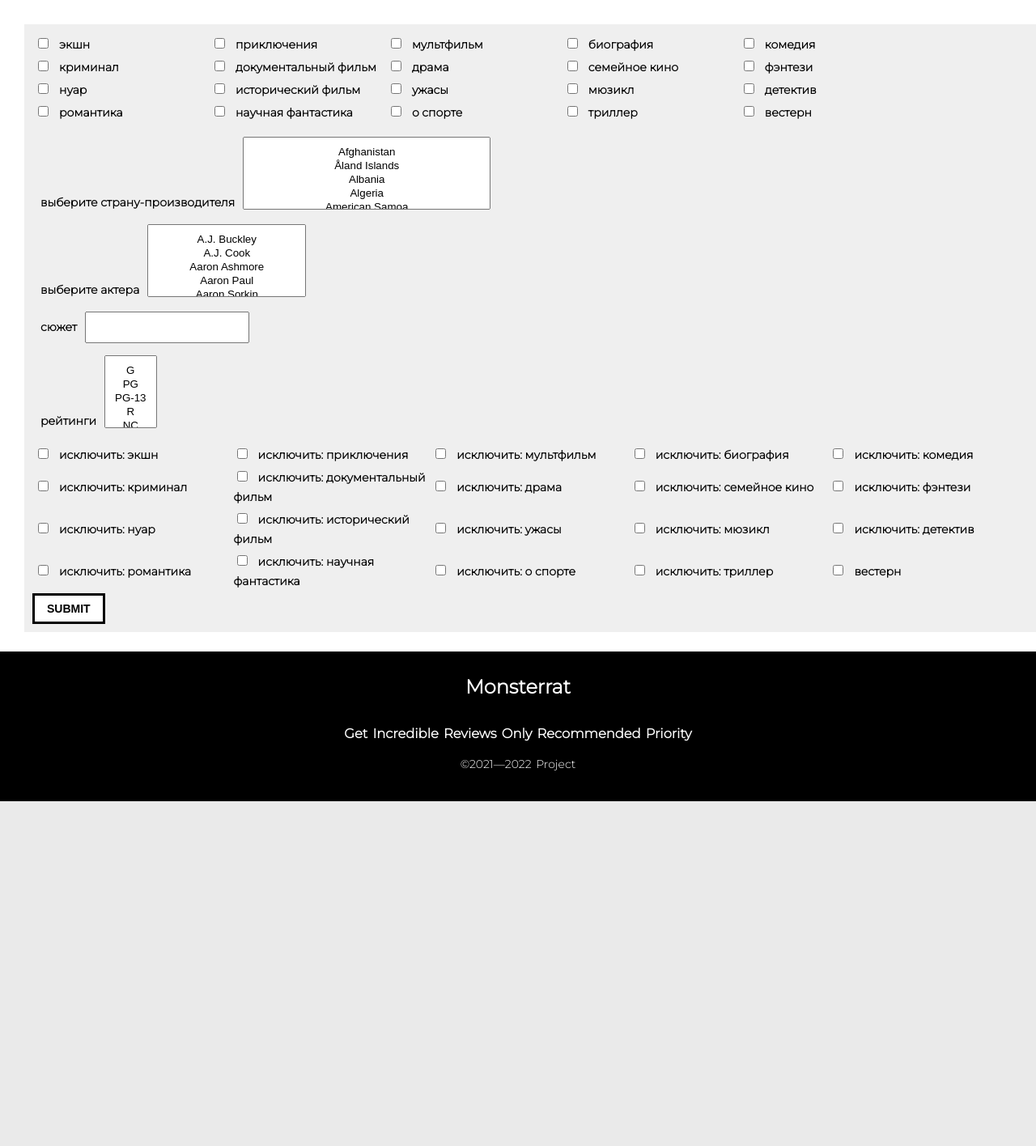
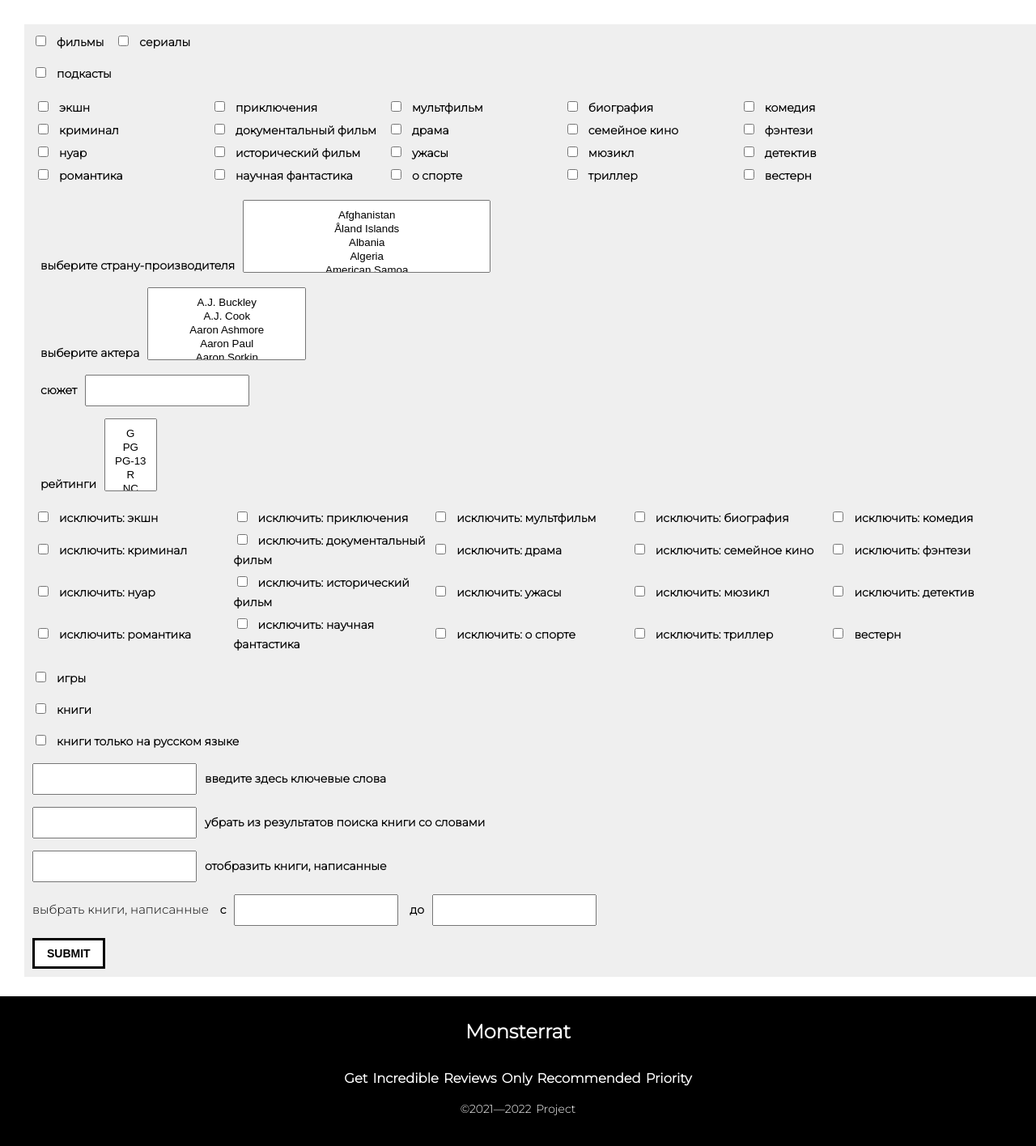
Before and after one commit to kolenka-matka/spasite, a Django app: page /movies_choice/ in a window 1280 px wide. Shown: the part 78-1494 px from the top of the page at 81% size. Before the commit the page ends 1068 px from the top, so only its background shows below. Run offline with Django 4.2, Linux system fonts and the light colour scheme; some libraries are stand-ins or nearby versions.

Commit message:
добавила формы прикольные для всего

```diff
--- a/girorp/forms.py
+++ b/girorp/forms.py
@@ -97,10 +97,15 @@ class MoviesChoiceForm(forms.Form):
     exclude_thriller = forms.BooleanField(label='исключить: триллер', required=False)
     exclude_western = forms.BooleanField(label='исключить: вестерн', required=False)
 
-    # !!!!!!!!!!!!!!!!!!!!!! КНИГИ !!!!!!!!!!!!!!!!!!!!!!!!!!!!!!!!!!!!!!!!!!!!
-    '''russian = forms.BooleanField(label='книги только на русском языке', required=False)
+    russian = forms.BooleanField(label='книги только на русском языке', required=False)
     keywords = forms.CharField(label='введите здесь ключевые слова')
     exclude_keywords = forms.CharField(label='убрать из результатов поиска книги со словами')
     author = forms.CharField(label='отобразить книги, написанные')
     date_from = forms.DateField(label='c')
-    date_to = forms.DateField(label='до')'''
+    date_to = forms.DateField(label='до')
+
+    tv_series = forms.BooleanField(label='сериалы', required=False)
+    movies = forms.BooleanField(label='фильмы', required=False)
+    games = forms.BooleanField(label='игры', required=False)
+    books = forms.BooleanField(label='книги', required=False)
+    podcasts = forms.BooleanField(label='подкасты', required=False)
--- a/templates/search/movies_choice.html
+++ b/templates/search/movies_choice.html
@@ -41,6 +41,9 @@
 <div class="films_box">
     <form method="post">
         {% csrf_token %}
+        {% render_field form.movies class="genres" %}<label class="genres">{{ form.movies.label }}</label>
+        {% render_field form.tv_series class="genres" %}<label class="genres">{{ form.tv_series.label }}</label>
+        <p>{% render_field form.podcasts class="genres" %}<label class="genres">{{ form.podcasts.label }}</label></p>
         <table>
             <tr>
                 <td width="20%">{% render_field form.action class="genres" %}<label class="genres">{{ form.action.label }}</label></td>
@@ -107,7 +110,19 @@
                 <td width="20%">{% render_field form.exclude_western class="genres" %}<label class="genres">{{ form.western.label }}</label></td>
             </tr>
         </table>
+        <p></p>
+        <p>{% render_field form.games class="genres" %}<label class="genres">{{ form.games.label }}</label></p>
+        <p>{% render_field form.books class="genres" %}<label class="genres">{{ form.books.label }}</label></p>
 
+        <p>{% render_field form.russian class="genres" %}<label class="genres">{{ form.russian.label }}</label></p>
+        <p>{% render_field form.keywords class="genres" %}<label class="genres">{{ form.keywords.label }}</label></p>
+        <p>{% render_field form.exclude_keywords class="genres" %}<label class="genres">{{ form.exclude_keywords.label }}</label></p>
+        <p>{% render_field form.author class="genres" %}<label class="genres">{{ form.author.label }}</label></p>
+        выбрать книги, написанные
+        <label class="genres">{{ form.date_from.label }}</label>{% render_field form.date_from class="genres" %}
+        <label class="genres">{{ form.date_to.label }}</label>{% render_field form.date_to class="genres" %}
+
+        <p></p>
         <input class="btn_login" type="submit" value="submit">
     </form>
 </div>
```
